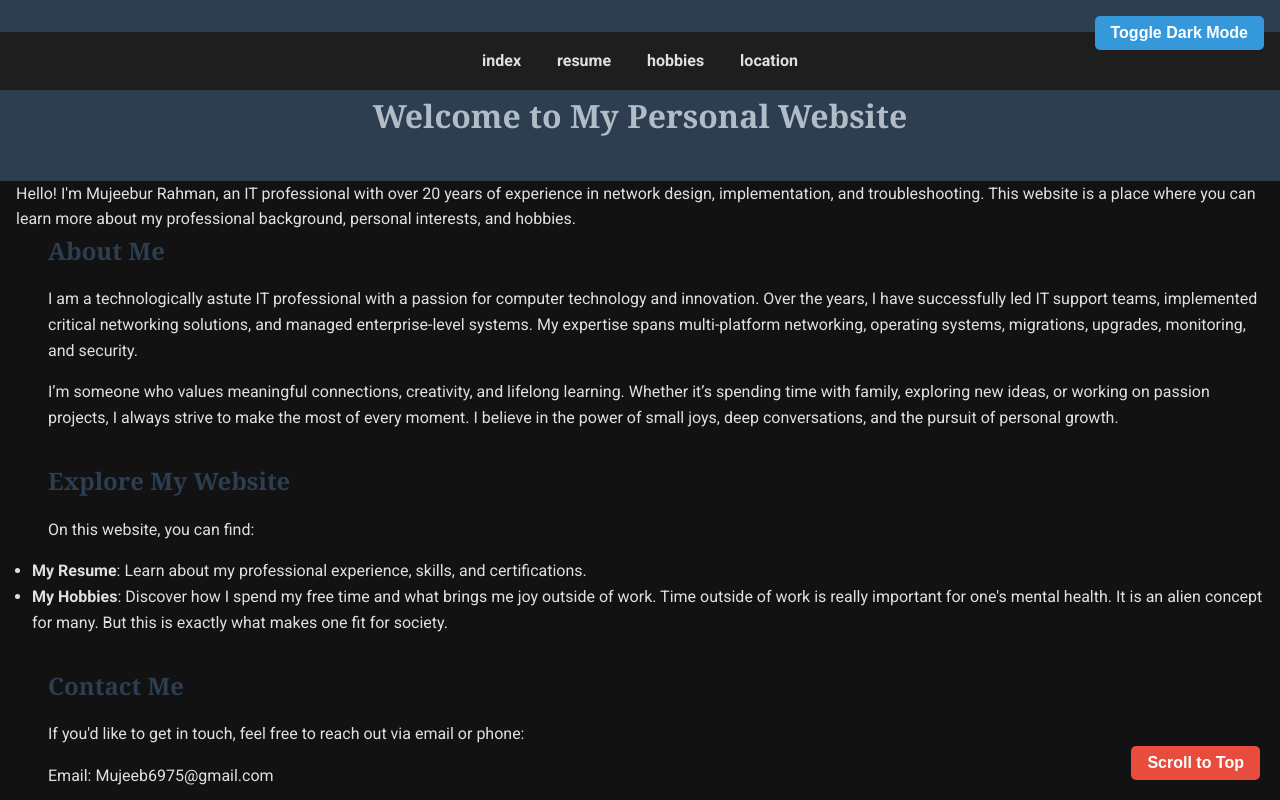
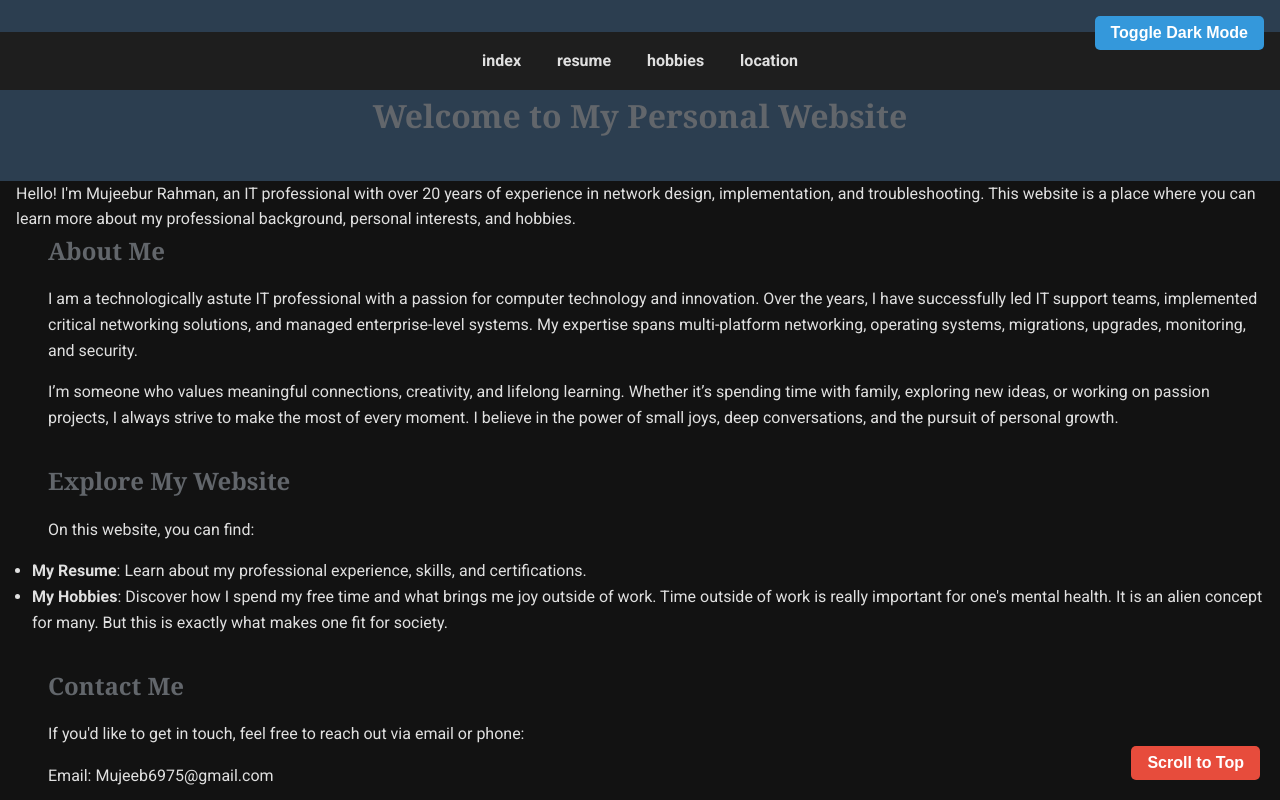
Before and after one commit to mujee1244/project3, a plain HTML site: page index.html in a window 1280 px wide. Both pictures are taken after a click on the button "Toggle Dark Mode". Shown: the top 800 px of the page. Drawn offline with Linux system fonts and the light colour scheme.

Commit message:
fixed headings color in dark mode

```diff
--- a/style/index.css
+++ b/style/index.css
@@ -204,6 +204,9 @@ body.dark-mode nav {
   background-color: #1e1e1e;
 }
 
+body.dark-mode h1, body.dark-mode h2, body.dark-mode h3 {
+  color: #62666b;
+}
 body.dark-mode nav ul li a {
   color: #e0e0e0;
 }
```
